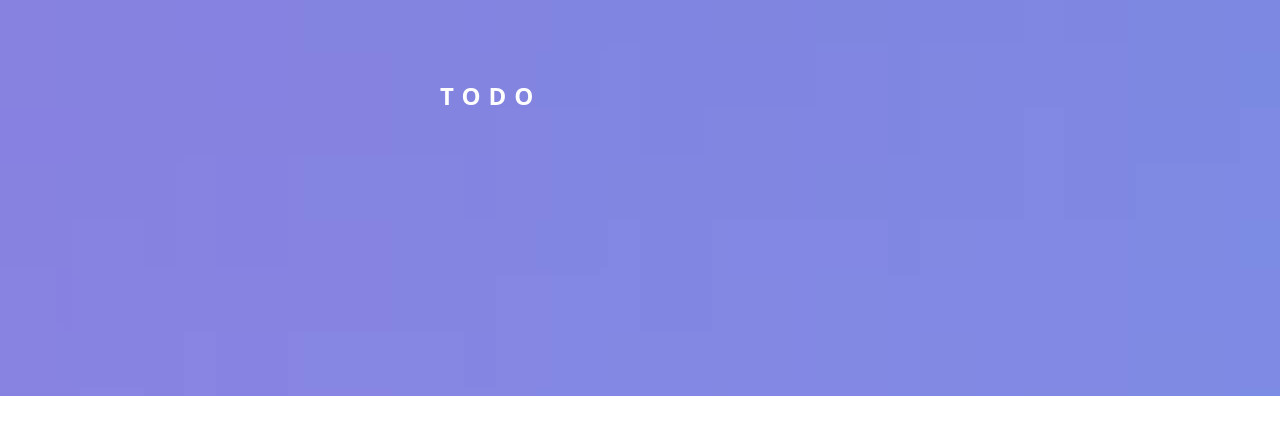
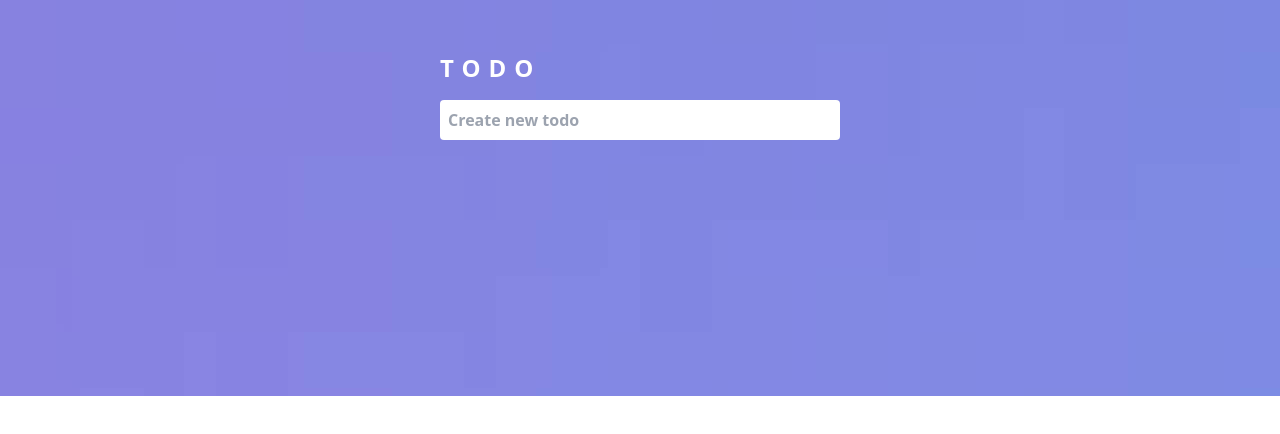
Before and after one commit to cihatsolak/todo-app-reactjs, a React (Create React App) app: page / in a window 1280 px wide. Shown: the part 204-638 px from the top of the page. Built offline with nearby package versions, Linux system fonts and the light colour scheme.

Commit message:
Create input component and style

```diff
--- a/src/App.js
+++ b/src/App.js
@@ -1,9 +1,12 @@
 import Header from "./components/Header/Header";
+import Input from "./components/Input/Input";
 
 function App() {
   return (
     <div className="md:container md:mx-auto">
-      <Header />
+      <Header>
+        <Input />
+      </Header>
     </div>
   );
 }
--- /dev/null
+++ b/src/components/Input/Input.css
@@ -0,0 +1,6 @@
+.input-wrapper{
+    @apply w-full mt-4;
+}
+.input-wrapper > input{
+    @apply w-full rounded outline-none border-none p-2 text-gray-600 font-semibold;
+}
--- /dev/null
+++ b/src/components/Input/Input.js
@@ -0,0 +1,12 @@
+import React from 'react'
+import './Input.css'
+
+const Input = () => {
+  return (
+    <div className='input-wrapper'>
+        <input type='text' autoFocus placeholder='Create new todo'/>
+    </div>
+  )
+}
+
+export default Input
```
